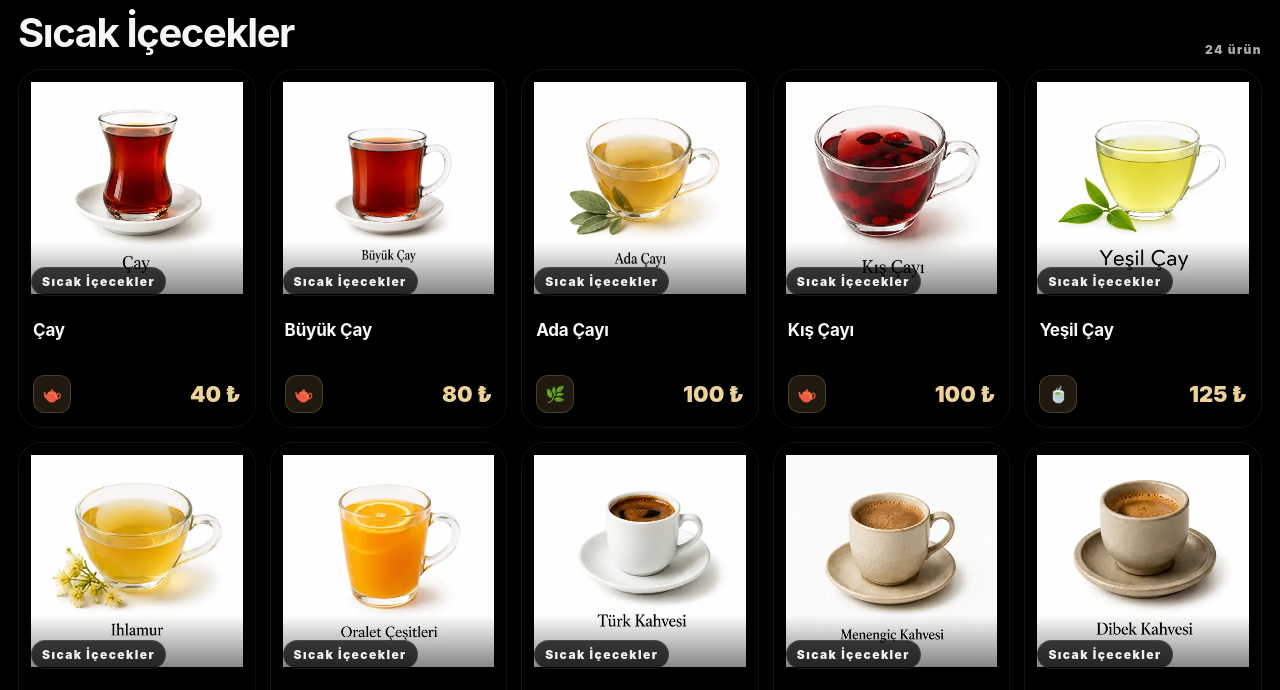
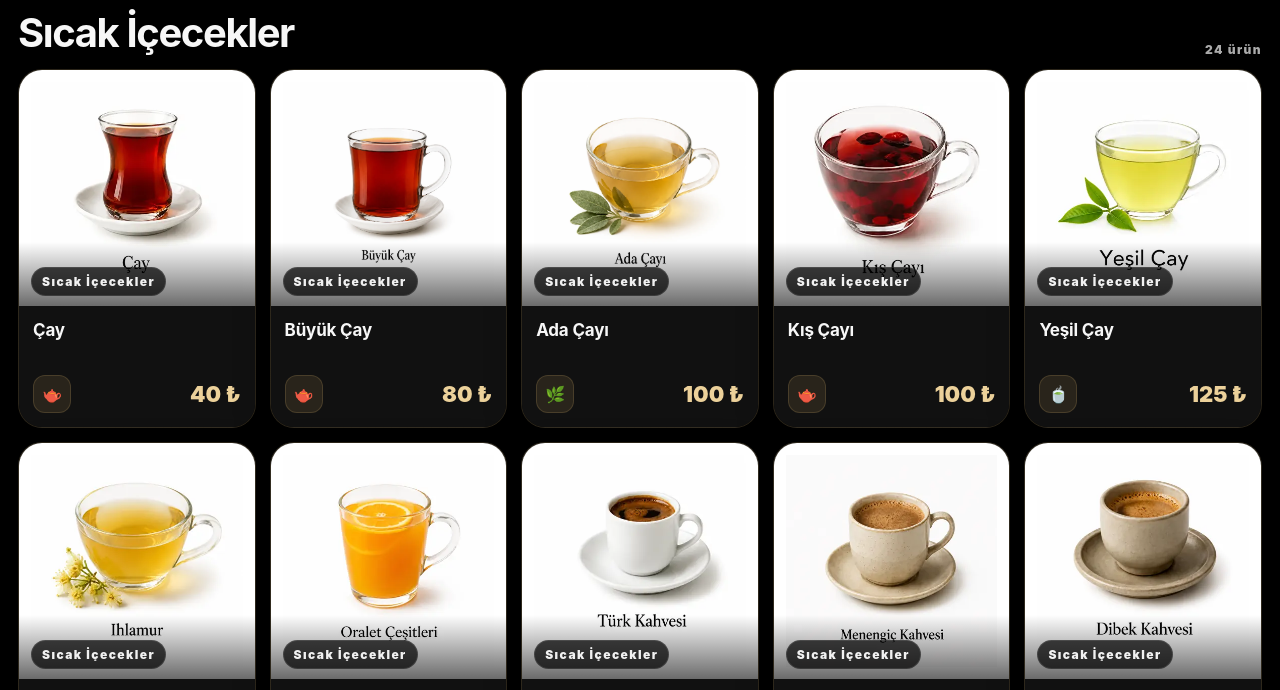
Before and after one commit to lastsummer62/lastsummer-menu, a plain HTML site: page index.html in a window 1280 px wide. Shown: the part 703-1393 px from the top of the page. Drawn offline with Linux system fonts and the light colour scheme.

Commit message:
Update style.css

```diff
--- a/style.css
+++ b/style.css
@@ -670,18 +670,32 @@ body {
     height: 42% !important;
   }
 }
-/* Ürün kartı fiyat/emoji kısmı sade düzeltme */
+/* Ürün kartı arka plan düzeltme - sadece ürün kartları */
+.product-card {
+  background: linear-gradient(180deg, #141414, #090909) !important;
+  border: 1px solid rgba(216, 179, 106, 0.16) !important;
+  box-shadow: 0 14px 34px rgba(0, 0, 0, 0.34) !important;
+}
+
+.product-card:hover {
+  background: linear-gradient(180deg, #181818, #0b0b0b) !important;
+  border-color: rgba(216, 179, 106, 0.28) !important;
+}
+
+.product-media {
+  background: #ffffff !important;
+}
+
+.product-info {
+  background: #111111 !important;
+}
+
 .product-bottom span {
-  background: rgba(216, 179, 106, 0.14) !important;
+  background: rgba(216, 179, 106, 0.12) !important;
   color: var(--gold-light) !important;
-  border: 1px solid rgba(216, 179, 106, 0.24) !important;
-  box-shadow: none !important;
+  border: 1px solid rgba(216, 179, 106, 0.18) !important;
 }
 
 .product-bottom b {
   color: var(--gold-light) !important;
 }
-
-.product-info {
-  background: #000 !important;
-}
```
